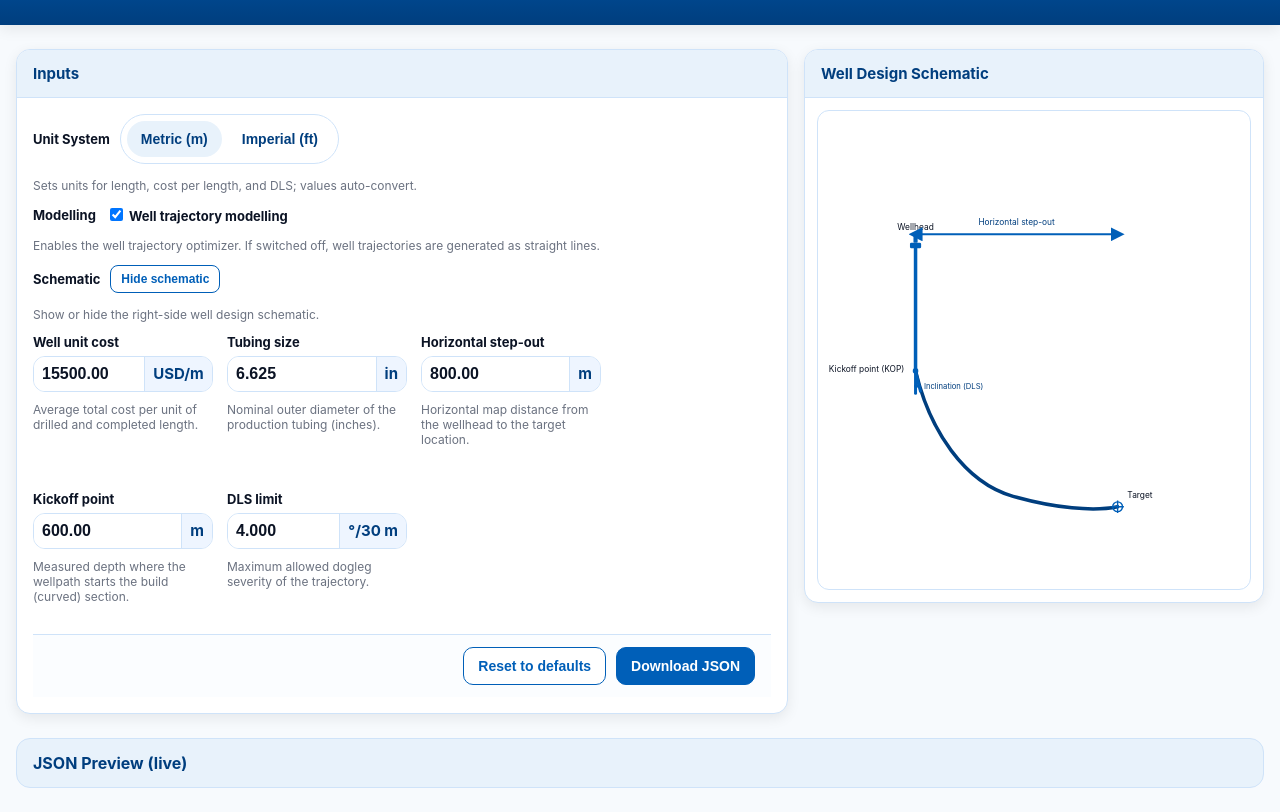
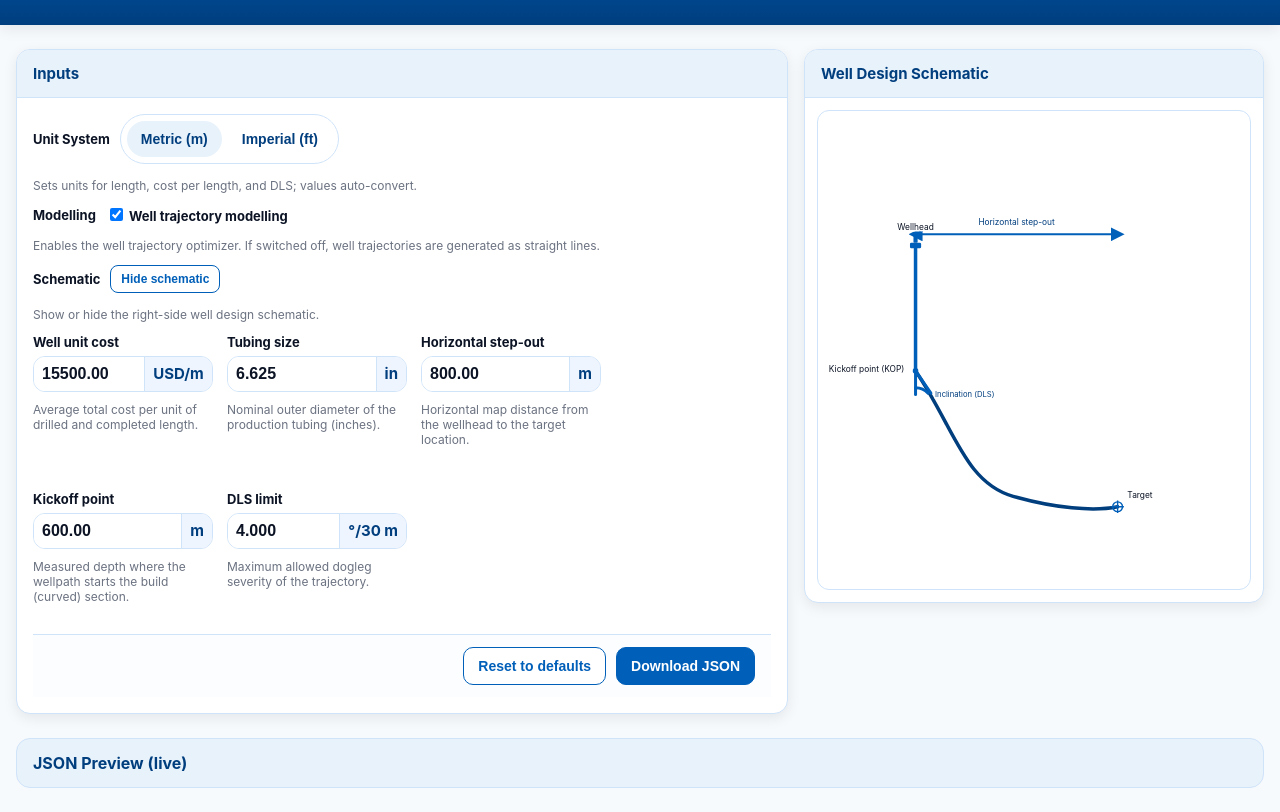
Before and after one commit to pmachado333/well_design_inputs, a plain HTML site: page index.html in a window 1280 px wide. Shown: the part 84-896 px from the top of the page. Drawn offline with Linux system fonts and the light colour scheme.

Commit message:
fixed a few issues with schematic

```diff
--- a/index.html
+++ b/index.html
@@ -13,7 +13,7 @@
       --radius:14px; --shadow:0 4px 14px rgba(0,0,0,.08);
       --fs-title:26px; --fs-body:16px; --fs-label:13px; --fs-help:12px;
 
-      --control-h:66px; /* I keep inputs tall for readability */
+      --control-h:66px;
       --chip-minw:50px;
       --col-min:160px; --col-max:180px;
 
@@ -208,12 +208,13 @@
             </marker>
           </defs>
 
+          <!-- Wellhead symbol -->
           <g transform="translate(140,80)">
             <rect x="-8" y="-4" width="16" height="8" fill="#005FB8" rx="2"></rect>
             <rect x="-3" y="-18" width="6" height="14" fill="#005FB8" rx="1"></rect>
           </g>
-          <text class="halo" x="140" y="58" text-anchor="middle" font-size="12" fill="#0B1324">Wellhead</text>
 
+          <!-- ===== Mode A: SIMPLE (modelling OFF) ===== -->
           <g id="schem-simple">
             <line class="ns" x1="140" y1="64" x2="520" y2="64" stroke="#005FB8" stroke-width="2" marker-start="url(#arrow)" marker-end="url(#arrow)"/>
             <text class="halo" x="330" y="50" text-anchor="middle" font-size="12" fill="#003E7E">Horizontal step-out</text>
@@ -228,7 +229,6 @@
             </g>
             <text class="halo" x="534" y="428" font-size="12" fill="#0B1324">Target</text>
 
-            <!-- I draw the wedge last so it sits above the wellpath -->
             <circle cx="140" cy="260" r="4" fill="#005FB8"></circle>
             <path class="wedge ns" d="M 140 260 L 140 292" />
             <path class="wedge ns" d="M 140 260 L 160 269" />
@@ -237,15 +237,17 @@
             <text class="halo" x="124" y="262" text-anchor="end" font-size="12" fill="#0B1324">Kickoff point (KOP)</text>
           </g>
 
+          <!-- ===== Mode B: OPTIMIZED S-SHAPE (modelling ON) ===== -->
           <g id="schem-optim" style="display:none">
             <line class="ns" x1="140" y1="64" x2="430" y2="64" stroke="#005FB8" stroke-width="2" marker-start="url(#arrow)" marker-end="url(#arrow)"/>
             <text class="halo" x="285" y="50" text-anchor="middle" font-size="12" fill="#003E7E">Horizontal step-out</text>
 
             <path class="ns" d="M 140 80 L 140 260" stroke="#005FB8" stroke-width="3.5" stroke-linecap="round" fill="none"></path>
 
+            <!-- I steepen the first control to increase the initial tangent angle -->
             <path class="ns" d="
               M 140 260
-              C 160 345, 210 420, 280 440
+              C 195 340, 210 420, 280 440
               C 340 457, 395 462, 430 455
             " stroke="#003E7E" stroke-width="3.5" stroke-linecap="round" fill="none"></path>
 
@@ -256,14 +258,17 @@
             </g>
             <text class="halo" x="444" y="443" font-size="12" fill="#0B1324">Target</text>
 
-            <!-- I align the wedge with the S-curve’s initial tangent so the angle matches the actual path -->
             <circle cx="140" cy="260" r="4" fill="#005FB8"></circle>
-            <path class="wedge ns" d="M 140 260 L 140 292" />
-            <path class="wedge ns" d="M 140 260 L 147 289" />
-            <path class="wedge ns" d="M 140 282 A 22 22 0 0 1 145 281.5" />
-            <text class="halo" x="152" y="286" font-size="11" fill="#003E7E">Inclination (DLS)</text>
+            <path class="wedge ns" d="M 140 260 L 140 294" />
+            <!-- Tangent ray uses (55,80); I match its slope with dx≈22 for dy≈32 -->
+            <path class="wedge ns" d="M 140 260 L 162 292" />
+            <path class="wedge ns" d="M 140 284 A 24 24 0 0 1 158 292" />
+            <text class="halo" x="168" y="298" font-size="11" fill="#003E7E">Inclination (DLS)</text>
             <text class="halo" x="124" y="262" text-anchor="end" font-size="12" fill="#0B1324">Kickoff point (KOP)</text>
           </g>
+
+          <!-- I draw the Wellhead label last so it always sits on top -->
+          <text class="halo" x="140" y="58" text-anchor="middle" font-size="12" fill="#0B1324">Wellhead</text>
         </svg>
       </div>
     </section>
@@ -302,11 +307,9 @@
     };
 
     const M_PER_FT = 0.3048, FT_PER_M = 1 / M_PER_FT;
-    // I convert DLS between °/30 m and °/100 ft so the severity means the same across systems
     const DLS_M_TO_FT = 100 / (30 * FT_PER_M);
     const DLS_FT_TO_M = 1 / DLS_M_TO_FT;
 
-    // I keep all current values in one mutable state for simple syncing
     const state = JSON.parse(JSON.stringify(defaults));
 
     const metricBtn   = document.getElementById("metricBtn");
@@ -357,7 +360,6 @@
     function setUnitSystem(target){
       if(target === state.unitSystem) return;
       const toImperial = target === "imperial";
-      // I convert the numbers so the user's values remain meaningful after switching units
       if(toImperial){
         state.horizontal_step_out *= FT_PER_M;
         state.kickoff_point      *= FT_PER_M;
@@ -375,7 +377,6 @@
 
     function updateSchematicMode(){
       const on = !!state.well_trajectory_modelling;
-      // I just toggle groups instead of redrawing to keep the SVG crisp and predictable
       const simple = document.getElementById("schem-simple");
       const optim  = document.getElementById("schem-optim");
       if(simple && optim){
@@ -447,7 +448,6 @@
     });
 
     function setSchematicVisible(visible){
-      // I also collapse the grid to reclaim space when the schematic is hidden
       schemCard.style.display = visible ? '' : 'none';
       mainGrid.classList.toggle('schem-hidden', !visible);
       schemToggle.textContent = visible ? 'Hide schematic' : 'Show schematic';
```
